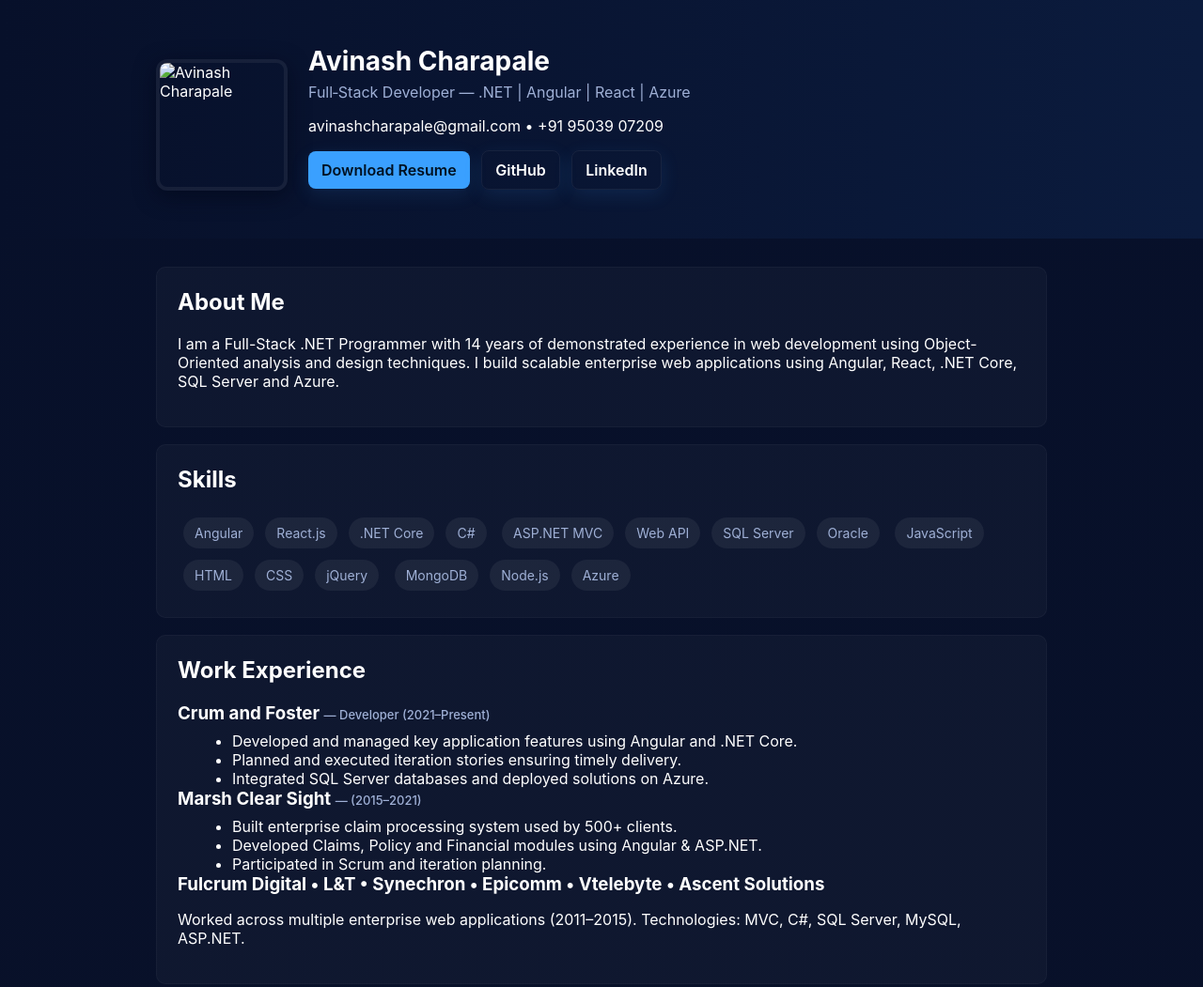
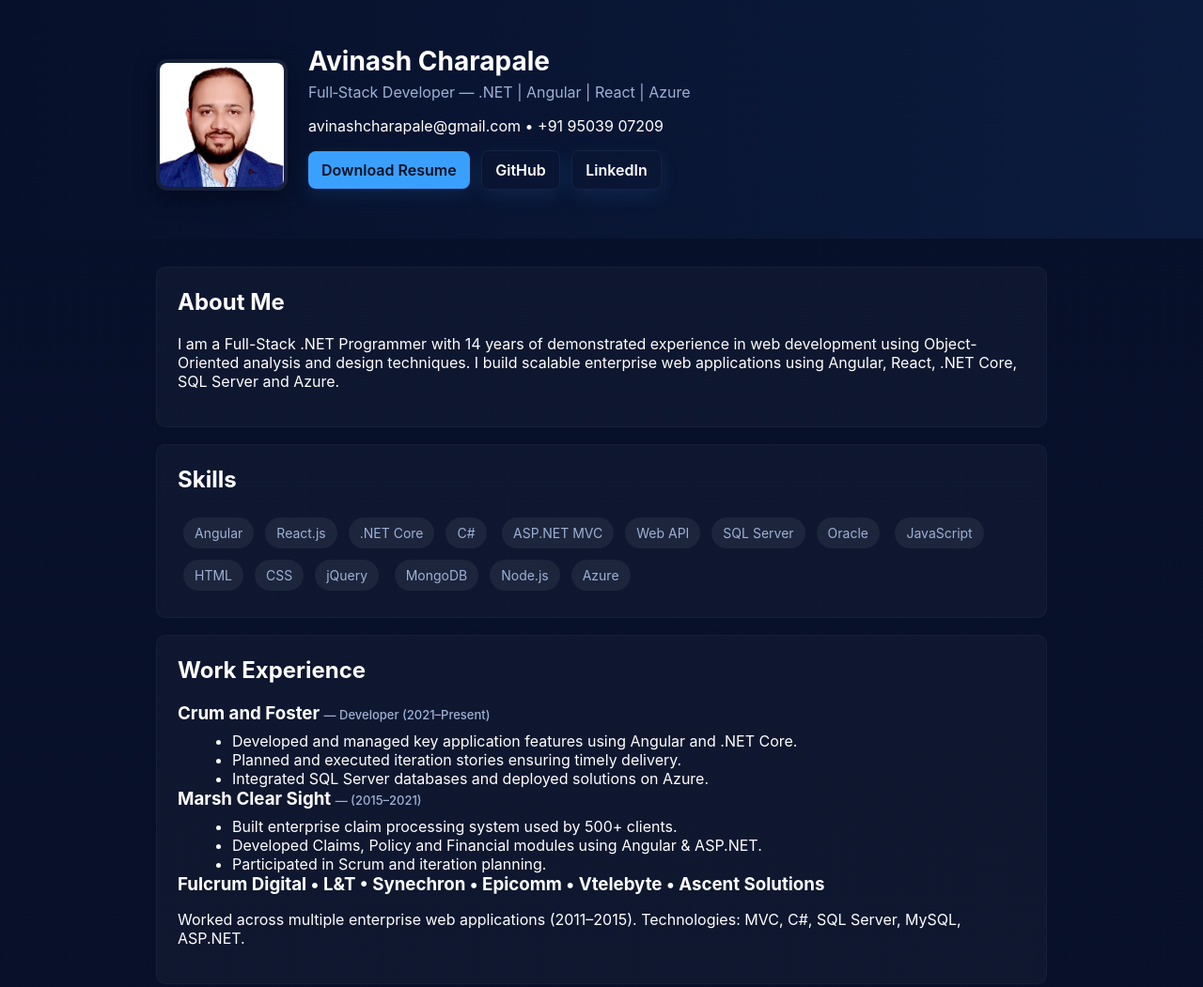
Before and after one commit to avinashcharapale/avinashcharapale.github.io, a plain HTML site: page index.html in a window 1280 px wide. Shown: the top 1051 px of the page at 94% size. Drawn offline with Linux system fonts and the light colour scheme.

Commit message:
Update index.html

```diff
--- a/index.html
+++ b/index.html
@@ -10,7 +10,7 @@
 <body>
 <header class="hero">
   <div class="hero-inner">
-    <img src="assets/profile.jpg" alt="Avinash Charapale" class="avatar"/>
+    <img src="profile.jpg" alt="Avinash Charapale" class="avatar"/>
     <div class="hero-text">
       <h1>Avinash Charapale</h1>
       <p class="subtitle">Full‑Stack Developer — .NET | Angular | React | Azure</p>
```
